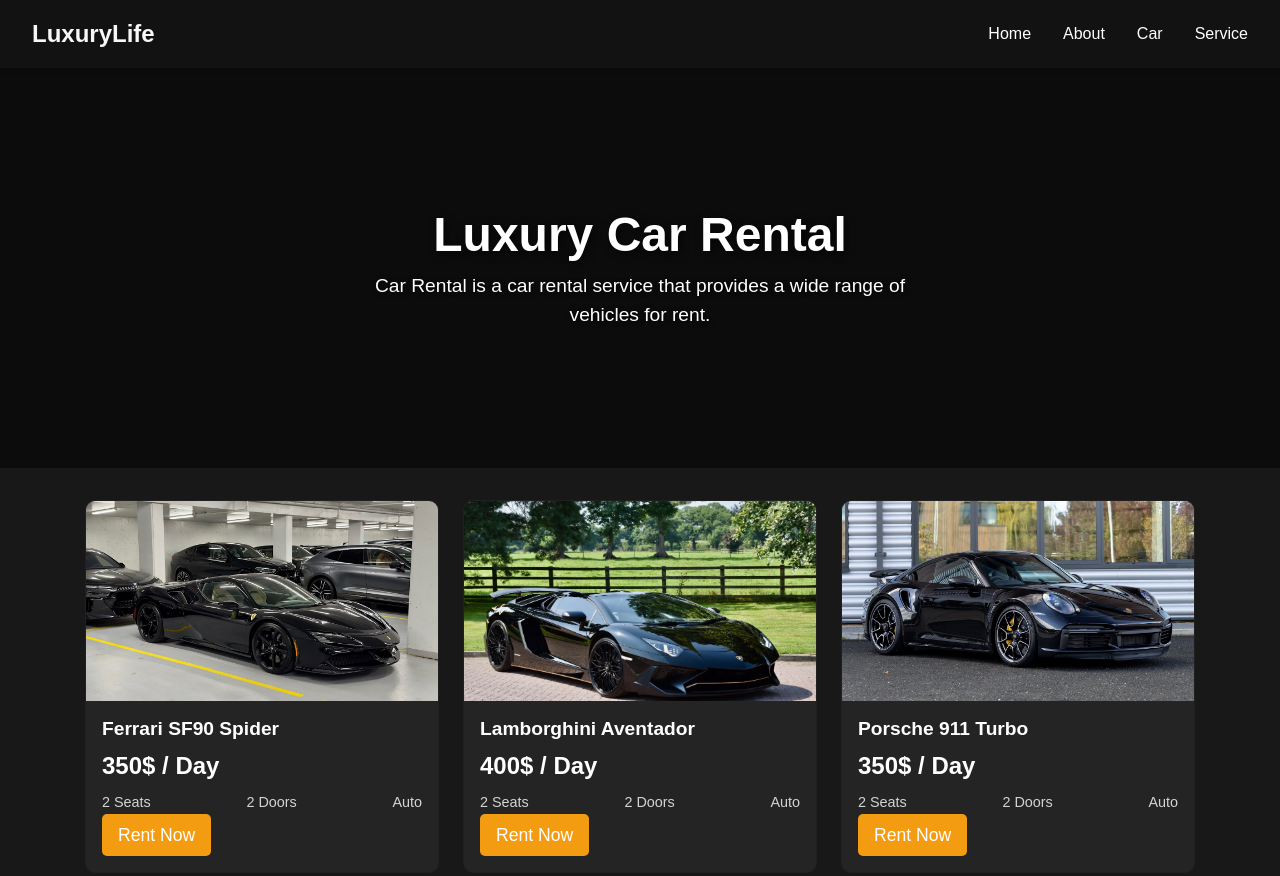
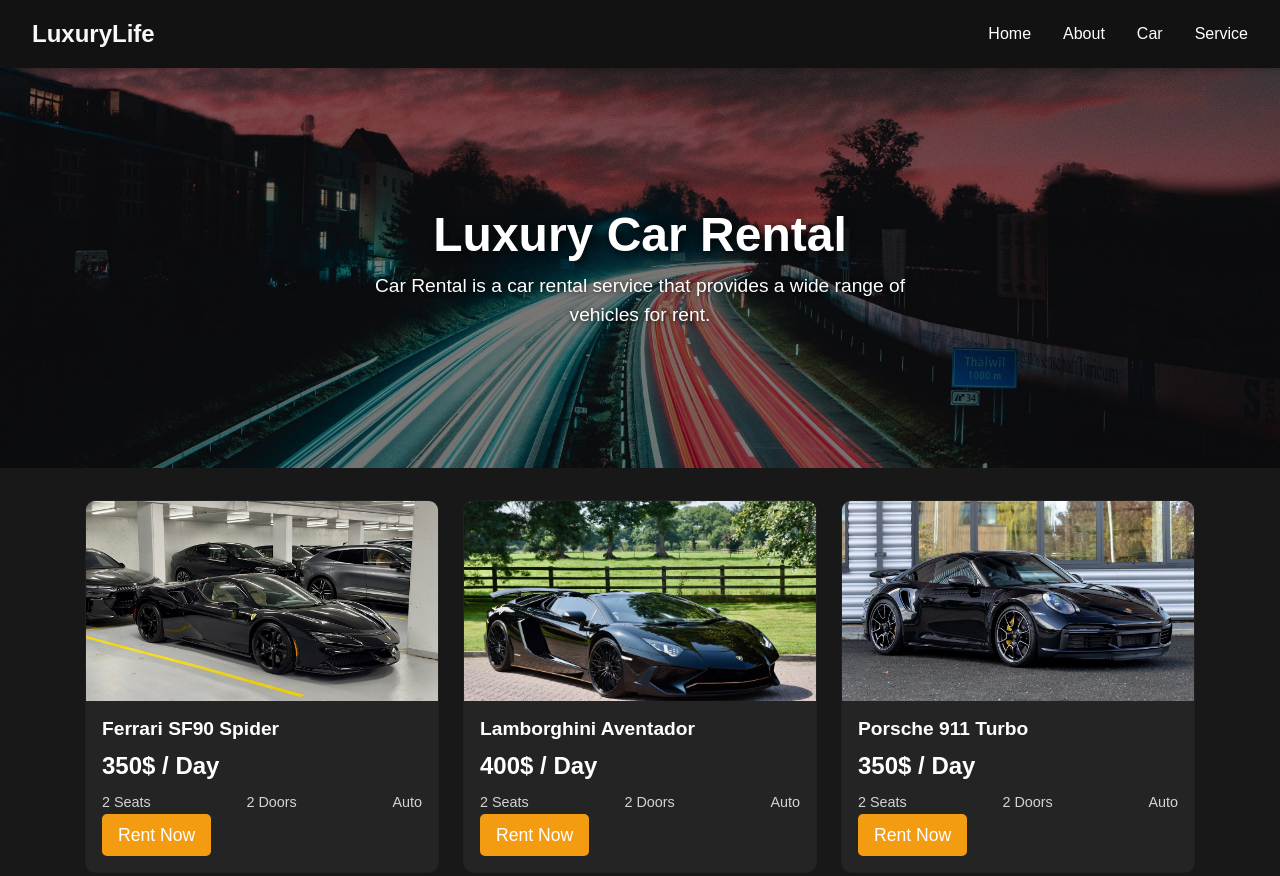
Before and after one commit to ItsnotMike369/AWD-Seatwork-1-2-AM-25, a plain HTML site: page index.html in a window 1280 px wide. Shown: the top 876 px of the page. Drawn offline with nearby package versions, Linux system fonts and the light colour scheme; the site is published under a folder, as on GitHub Pages, so addresses that start at the root find nothing.

Commit message:
fix(styles): correct CSS link path

```diff
--- a/assets/css/style.css
+++ b/assets/css/style.css
@@ -82,7 +82,7 @@
   }
     /* Showcase Section */
     section#showcase {
-      background: url('/assets/img/Wallpaper.jpg') no-repeat center center/cover;
+      background: url('../img/Wallpaper.jpg') no-repeat center center/cover;
       height: 50vh;
       position: relative;
       display: flex;
```
